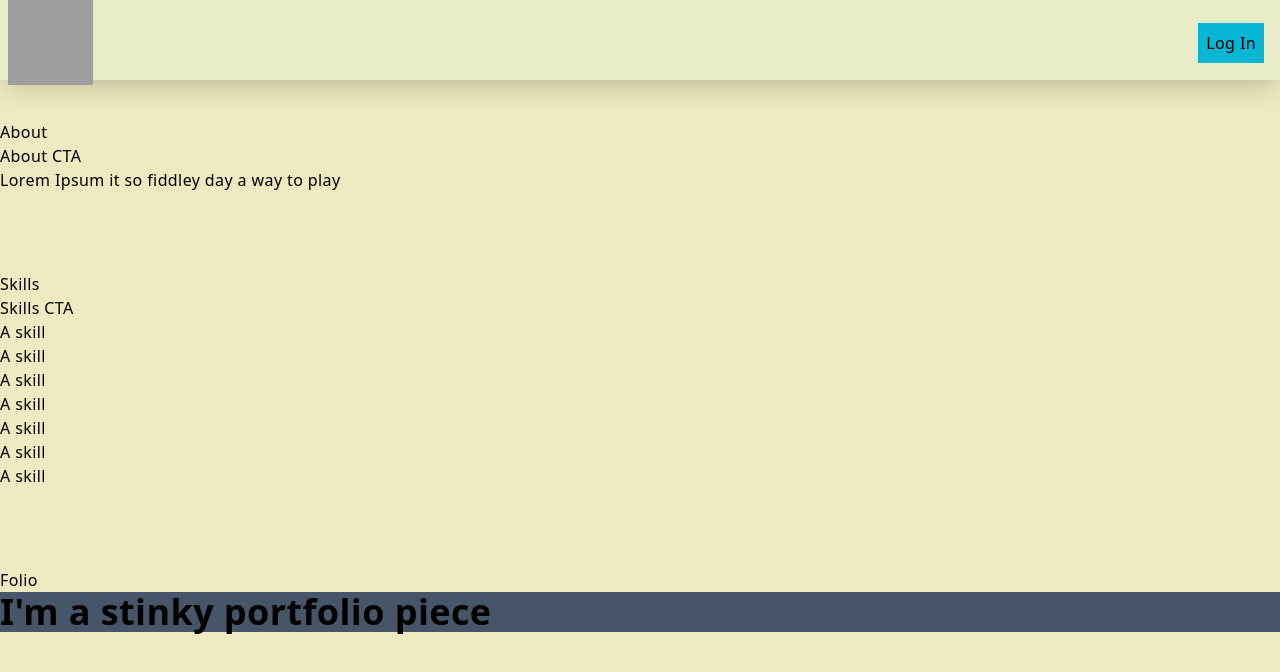
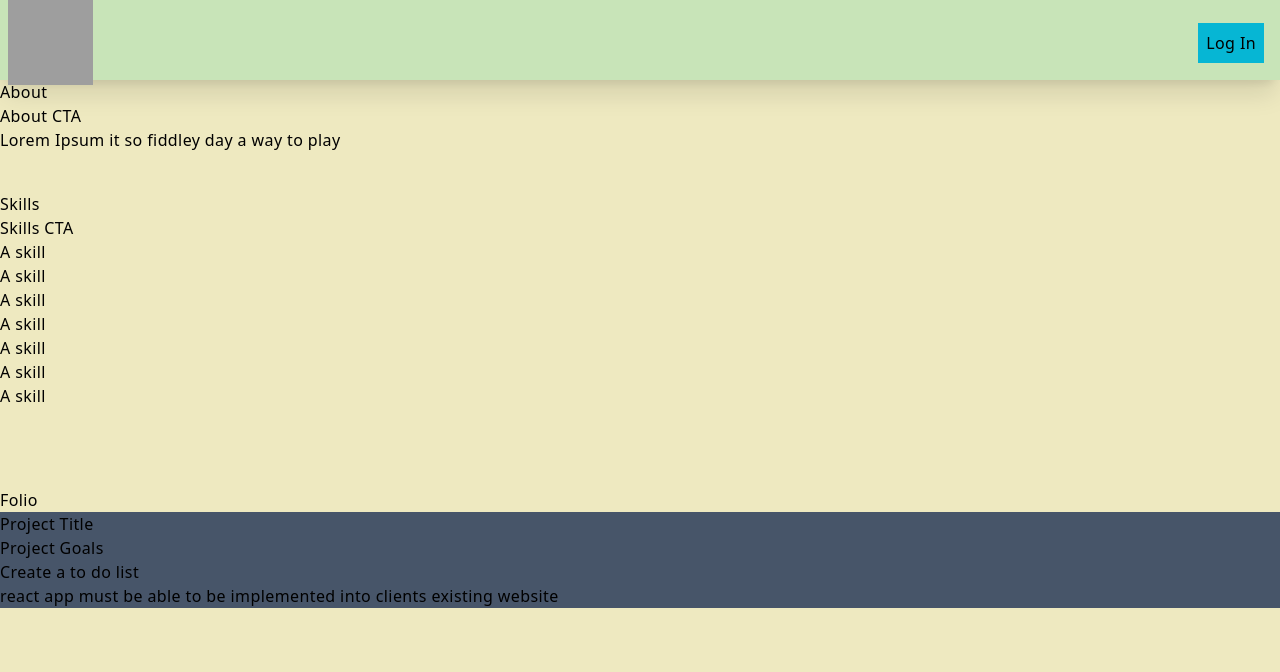
Before and after one commit to cocoabunny/ofthesaints, a Next.js app: page / in a window 1280 px wide. Shown: the top 672 px of the page. Built offline with nearby package versions, Linux system fonts and the light colour scheme; grey boxes are pictures that could not be loaded.

Commit message:
fixed spacing and hydration issue

```diff
--- a/components/Navbar.jsx
+++ b/components/Navbar.jsx
@@ -4,7 +4,7 @@ import React from 'react';
 
 const Navbar = () => {
   return (
-    <div className='fixed w-full h-20 shadow-xl z-[100] bg-emerald-100/20'>
+    <div className='fixed w-full h-20 shadow-xl z-[100] bg-emerald-400/20'>
 <div className='flex justify-between items-center w-full px-2 2x:px-16'>
 <Image
 src="/../public/assets/flight.gif"
--- a/components/ProjectCard.jsx
+++ b/components/ProjectCard.jsx
@@ -1,11 +1,15 @@
-import { SERVER_PROPS_ID } from 'next/dist/shared/lib/constants'
 import React from 'react'
 
 
 const ProjectCard = () => {
   return (
     <div className='bg-slate-600'>
-<h1>I'm a stinky portfolio piece</h1>
+<h2>Project Title</h2>
+<h3>Project Goals</h3>
+<ul>
+<li>Create a to do list</li>
+<li>react app must be able to be implemented into clients existing website</li>
+</ul>
     </div>
   )
 }
--- a/pages/index.js
+++ b/pages/index.js
@@ -2,12 +2,8 @@ import Head from 'next/head';
 import React from 'react';
 import Navbar from '../components/Navbar';
 import ProjectCard from '../components/ProjectCard';
-// import {useSession} from 'next-auth/react';
 
-// if (status === 'authenticated')
 export default function Component() {
-
-  // const { data: session, status } = useSession();
 
       return(
     <div >
@@ -17,9 +13,9 @@ export default function Component() {
         <link rel="icon" href="/coco_test.ico" />
       </Head>
 <Navbar />
-<body className='pt-[5em]'>
+<body className=''>
 {/* -- About Section --  */}
-<section className='py-10'>
+<section className='pt-20'>
 <span>
 <h2>About</h2>
 </span>
```
